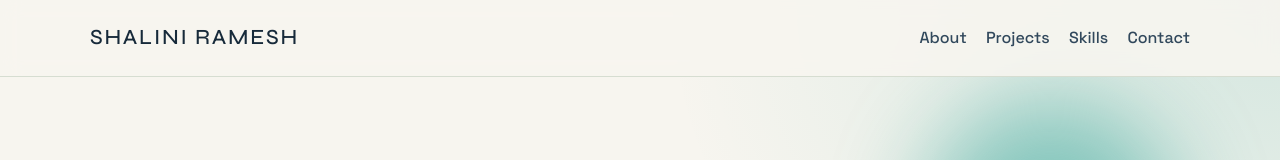
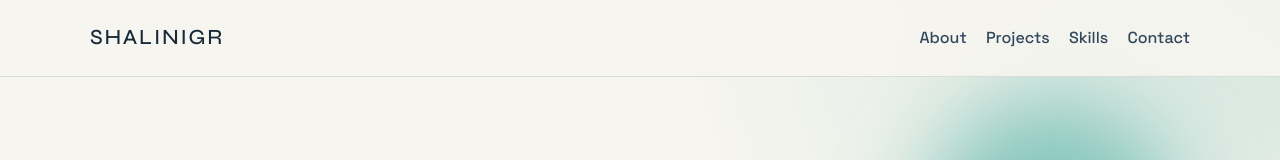
Before and after one commit to ShaliniGR05/devops_proj, a React (Vite) app: page / in a window 1280 px wide. Shown: the top 160 px of the page. Built offline with nearby package versions, Linux system fonts and the light colour scheme.

Commit message:
trigger1

```diff
--- a/src/App.jsx
+++ b/src/App.jsx
@@ -23,7 +23,7 @@ function App() {
       <header className="topbar">
         <div className="container">
           <a className="logo" href="#home" aria-label="ShaliniGR home">
-            Shalini Ramesh
+            ShaliniGR
           </a>
           <nav aria-label="Primary navigation">
             <ul className="nav-list">
```
Also changed, not shown: 1 other file (tests, documents, lock files or other folders).
